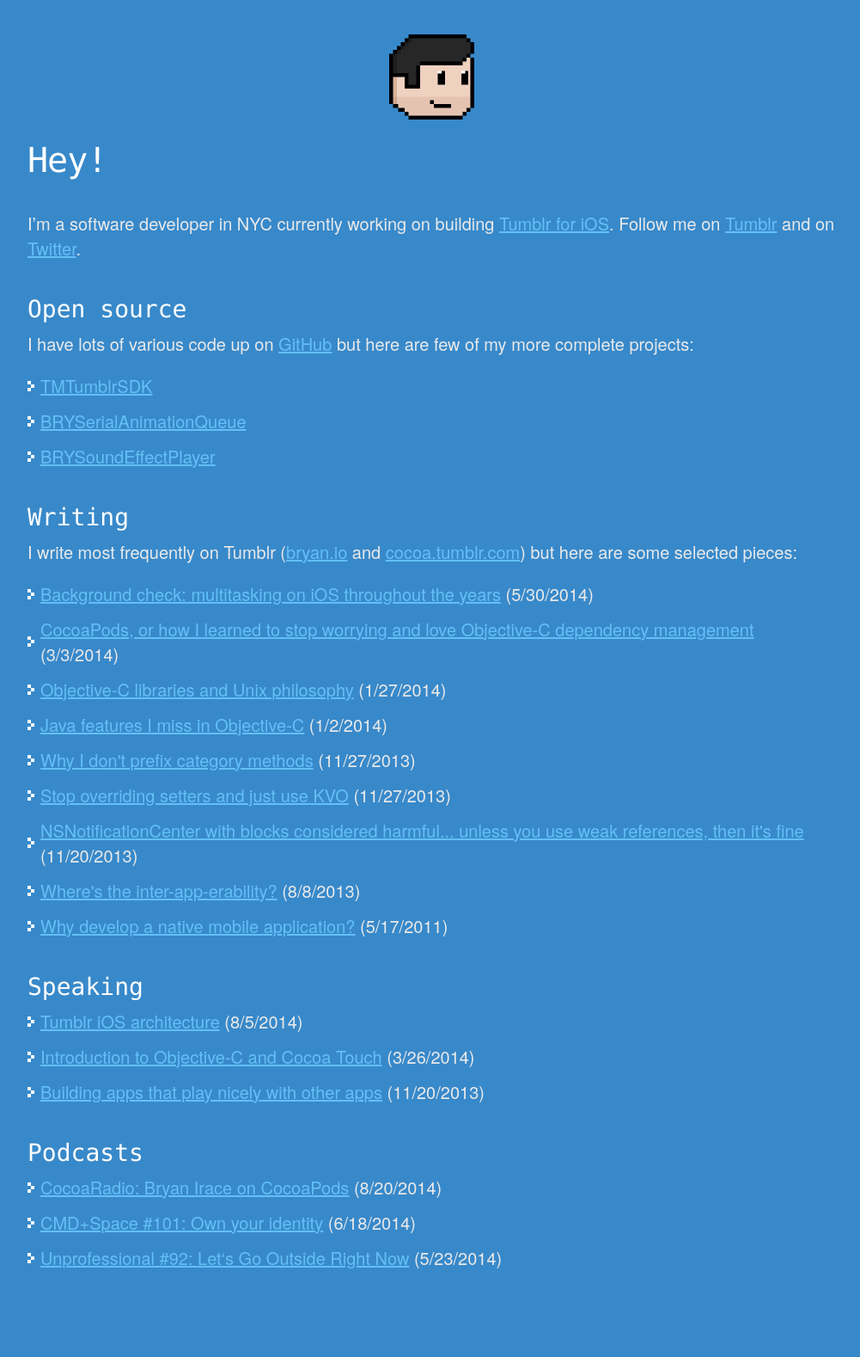
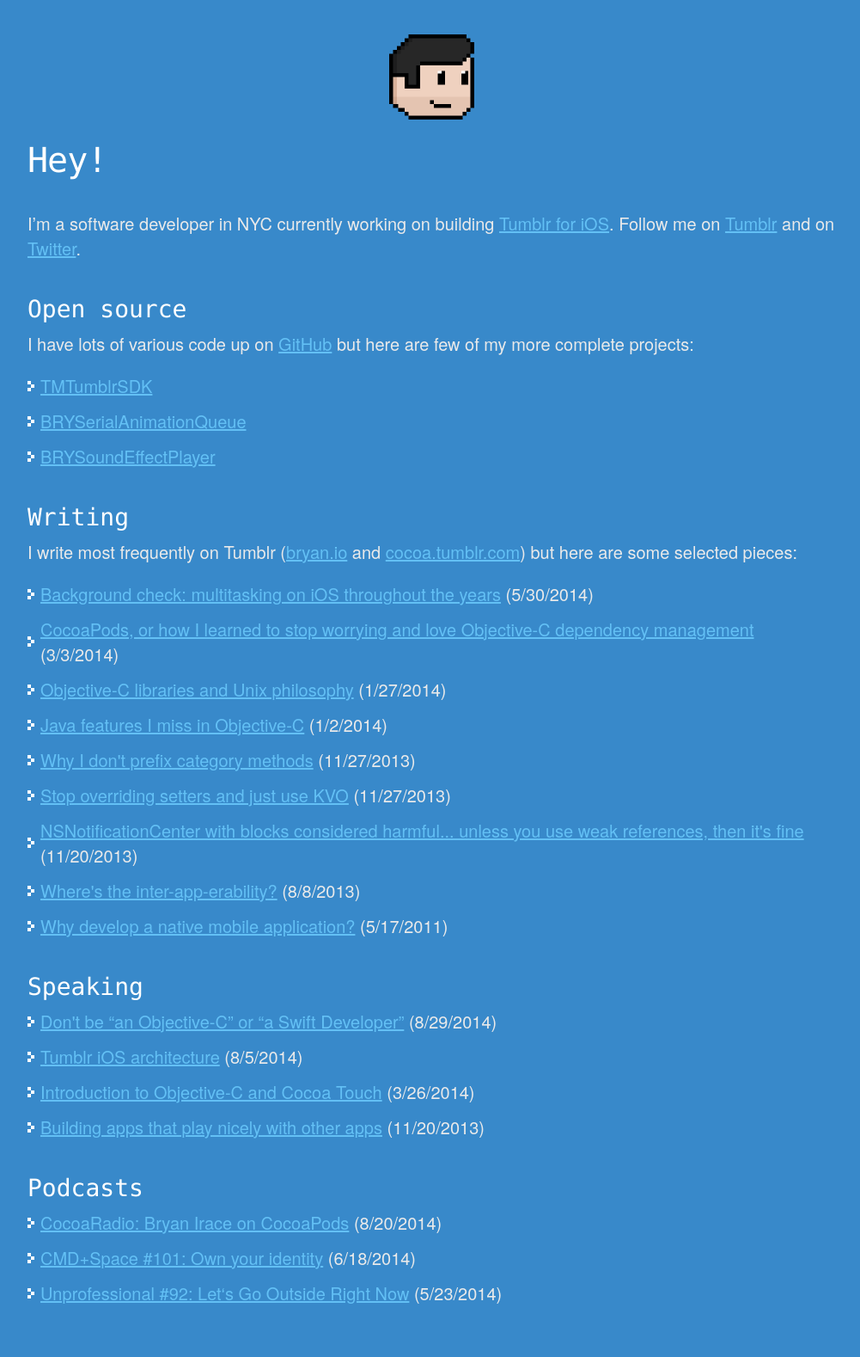
Before and after one commit to irace/irace.github.com, a Jekyll site: the page built from index.html, in a window 1280 px wide. Shown: the whole page at 86% size, without its empty margins (138-1139 px from the left). Built offline with Jekyll 4.4.1, drawn with Linux system fonts in a browser that asks for light colours; nearby versions of some CDN libraries; before the commit the page ends 1537 px from its top, so only the background shows below that.

Commit message:
A Swift Start

```diff
--- a/index.html
+++ b/index.html
@@ -66,6 +66,7 @@
     <section class="sixteen columns">
       <h3>Speaking</h3>
       <ul>
+        <li><a href="https://speakerdeck.com/irace/dont-be-an-objective-c-or-a-swift-developer">Don't be “an Objective-C” or “a Swift Developer”</a> (8/29/2014)</li>
         <li><a href="https://speakerdeck.com/irace/tumblr-ios-architecture">Tumblr iOS architecture</a> (8/5/2014)</li>
         <li><a href="https://speakerdeck.com/irace/introduction-to-objective-c-and-cocoa-touch">Introduction to Objective-C and Cocoa Touch</a> (3/26/2014)</li>
         <li><a href="https://speakerdeck.com/irace/building-apps-that-play-nicely-with-other-apps">Building apps that play nicely with other apps</a> (11/20/2013)</li>
```
